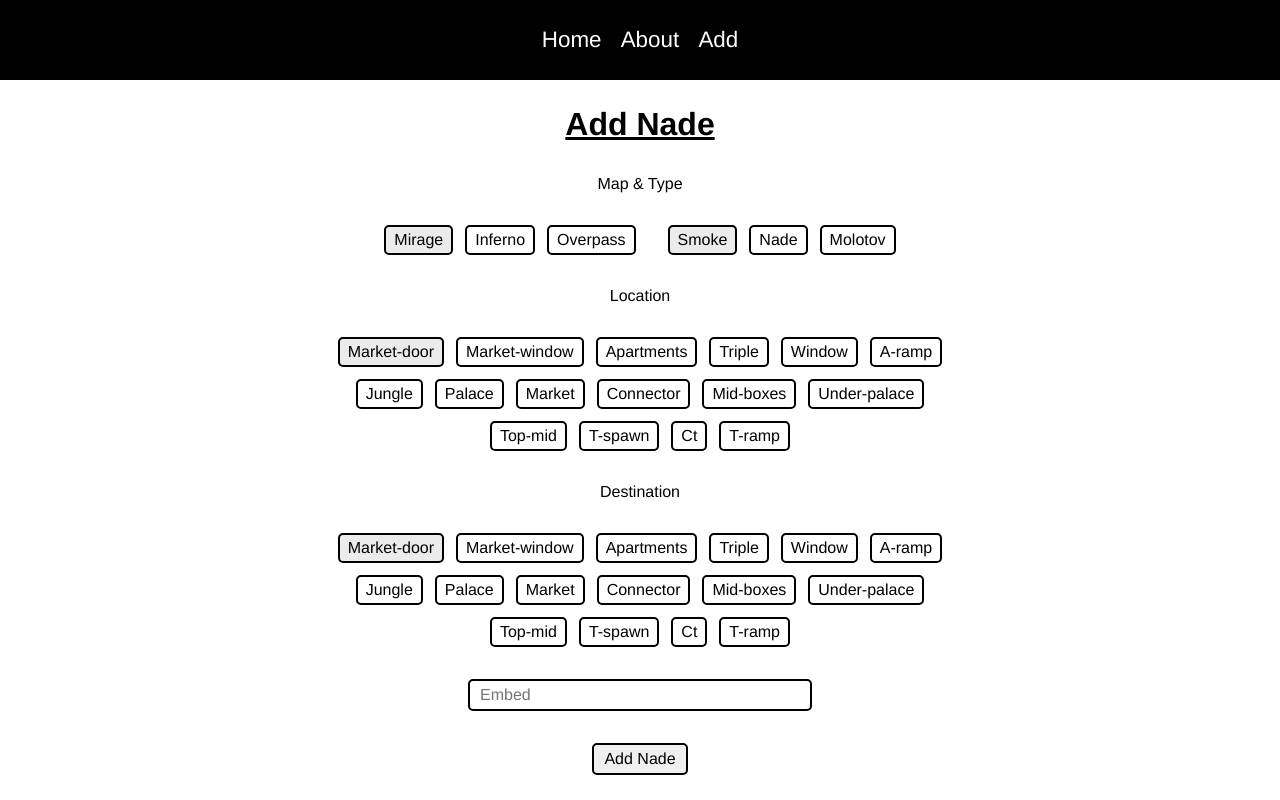
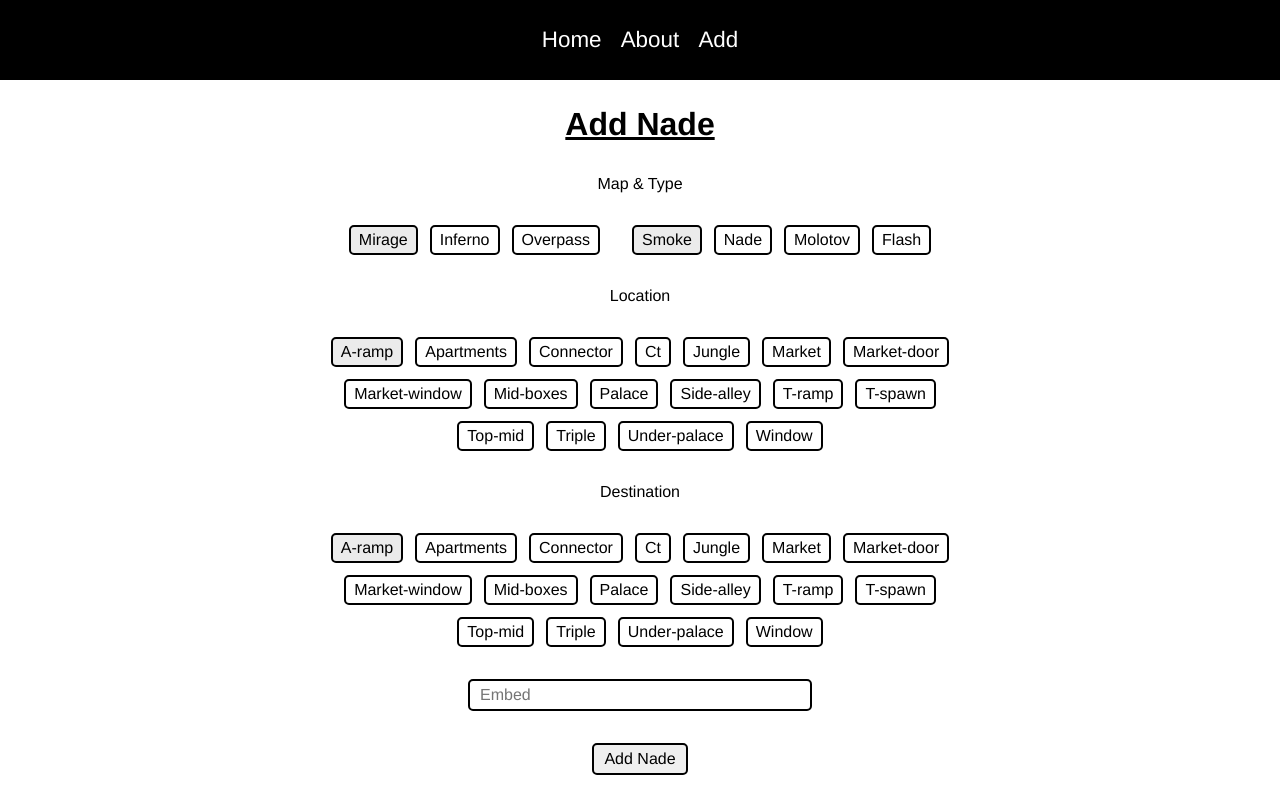
Before and after one commit to Jcho114/cs2-nades, a React (Vite) app in the folder app/: page /add in a window 1280 px wide. Built offline with nearby package versions, Linux system fonts and the light colour scheme.

Commit message:
added nades for inferno and made mapping easier

```diff
--- a/app/src/Add.tsx
+++ b/app/src/Add.tsx
@@ -1,5 +1,18 @@
 import React from 'react';
 import './Add.css';
+import { MIRAGE_MAPPING, INFERNO_MAPPING, OVERPASS_MAPPING } from './pages/maps/mapping';
+
+const MIRAGE = Object.entries(MIRAGE_MAPPING).map((([location,]) => location)).sort();
+const INFERNO = Object.entries(INFERNO_MAPPING).map((([location,]) => location)).sort();
+const OVERPASS = Object.entries(OVERPASS_MAPPING).map((([location,]) => location)).sort();
+const baseUrl: string = "http://localhost:1236";
+const MAPS = ["mirage", "inferno", "overpass"];
+const TYPES = ["smoke", "nade", "molotov", "flash"];
+const MAP_CALLOUTS = {
+  "mirage": MIRAGE,
+  "inferno": INFERNO,
+  "overpass": OVERPASS
+}
 
 function Add() {
   const [map, setMap] = React.useState<number>(0);
@@ -7,42 +20,6 @@ function Add() {
   const [type, setType] = React.useState<number>(0);
   const [embed, setEmbed] = React.useState<string>("");
   const [destination, setDestination] = React.useState<number>(0);
-
-  const baseUrl: string = "http://localhost:1236";
-
-  const MAPS = ["mirage", "inferno", "overpass"];
-  const TYPES = ["smoke", "nade", "molotov"];
-
-  const MIRAGE = [
-    "market-door",
-    "market-window",
-    "apartments",
-    "triple",
-    "window",
-    "a-ramp",
-    "jungle",
-    "palace",
-    "market",
-    "connector",
-    "mid-boxes",
-    "under-palace",
-    "top-mid",
-    "t-spawn",
-    "ct",
-    "t-ramp"
-  ];
-  const INFERNO = [
-    "ct"
-  ];
-  const OVERPASS = [
-    "bank"
-  ];
-
-  const MAP_CALLOUTS = {
-    "mirage": MIRAGE,
-    "inferno": INFERNO,
-    "overpass": OVERPASS
-  }
 
   // eslint-disable-next-line @typescript-eslint/no-explicit-any
   function handleSubmit(e: any) {
--- a/app/src/pages/maps/Inferno.tsx
+++ b/app/src/pages/maps/Inferno.tsx
@@ -1,7 +1,5 @@
 import Map from "./Map.tsx";
-
-const MAPPING = {
-}
+import { INFERNO_MAPPING as MAPPING } from "./mapping.tsx";
 
 function Mirage() {
   return (
--- a/app/src/pages/maps/Mirage.tsx
+++ b/app/src/pages/maps/Mirage.tsx
@@ -1,23 +1,5 @@
 import Map from "./Map.tsx";
-
-const MAPPING = {
-  "market-door": [42,-117.5],
-  "market-window": [42,-60.5],
-  "apartments": [74,25],
-  "triple": [-65,0],
-  "window": [17,-37],
-  "a-ramp": [-45,73],
-  "jungle": [-47,0],
-  "palace": [-70,70],
-  "market": [23,-94],
-  "connector": [0,0],
-  "mid-boxes": [14,78],
-  "under-palace": [-63,49],
-  "top-mid": [30,50],
-  "t-spawn": [45,136],
-  "ct": [-72,-18],
-  "t-ramp": [-20,100]
-}
+import { MIRAGE_MAPPING as MAPPING } from './mapping';
 
 function Mirage() {
   return (
--- a/app/src/pages/maps/Overpass.tsx
+++ b/app/src/pages/maps/Overpass.tsx
@@ -1,7 +1,5 @@
 import Map from "./Map.tsx";
-
-const MAPPING = {
-}
+import { OVERPASS_MAPPING as MAPPING } from "./mapping.tsx";
 
 function Mirage() {
   return (
--- /dev/null
+++ b/app/src/pages/maps/mapping.tsx
@@ -0,0 +1,45 @@
+export const MIRAGE_MAPPING = {
+  "market-door": [42,-117.5],
+  "market-window": [42,-90.5],
+  "apartments": [74,25],
+  "triple": [-65,0],
+  "window": [17,-37],
+  "a-ramp": [-45,73],
+  "jungle": [-47,0],
+  "palace": [-70,70],
+  "market": [23,-94],
+  "connector": [0,0],
+  "mid-boxes": [14,78],
+  "under-palace": [-63,49],
+  "top-mid": [30,50],
+  "t-spawn": [45,136],
+  "ct": [-72,-18],
+  "t-ramp": [-20,100],
+  "side-alley": [67,125]
+}
+
+export const INFERNO_MAPPING = {
+  "ct": [64.5,30],
+  "apts-window": [-65,43],
+  "second-mid": [-68,-20],
+  "t-ramp": [-43,-72],
+  "banana": [0,-23],
+  "lane": [-60,57],
+  "pit": [-70,128],
+  "under-window": [-68,18],
+  "close-apts": [-72.5,76],
+  "balcony": [-70,100],
+  "arch": [-25,59],
+  "bottom-banana": [-20,-24],
+  "porch": [50,18],
+  "oranges": [60,-5],
+  "half-wall": [30,-10],
+  "coffin": [72,-4],
+  "mid": [-45,10],
+  "bottom-mid": [-45,-18],
+  "top-mid": [-47,57]
+}
+
+export const OVERPASS_MAPPING = {
+  "bank": [0,0]
+}
```
